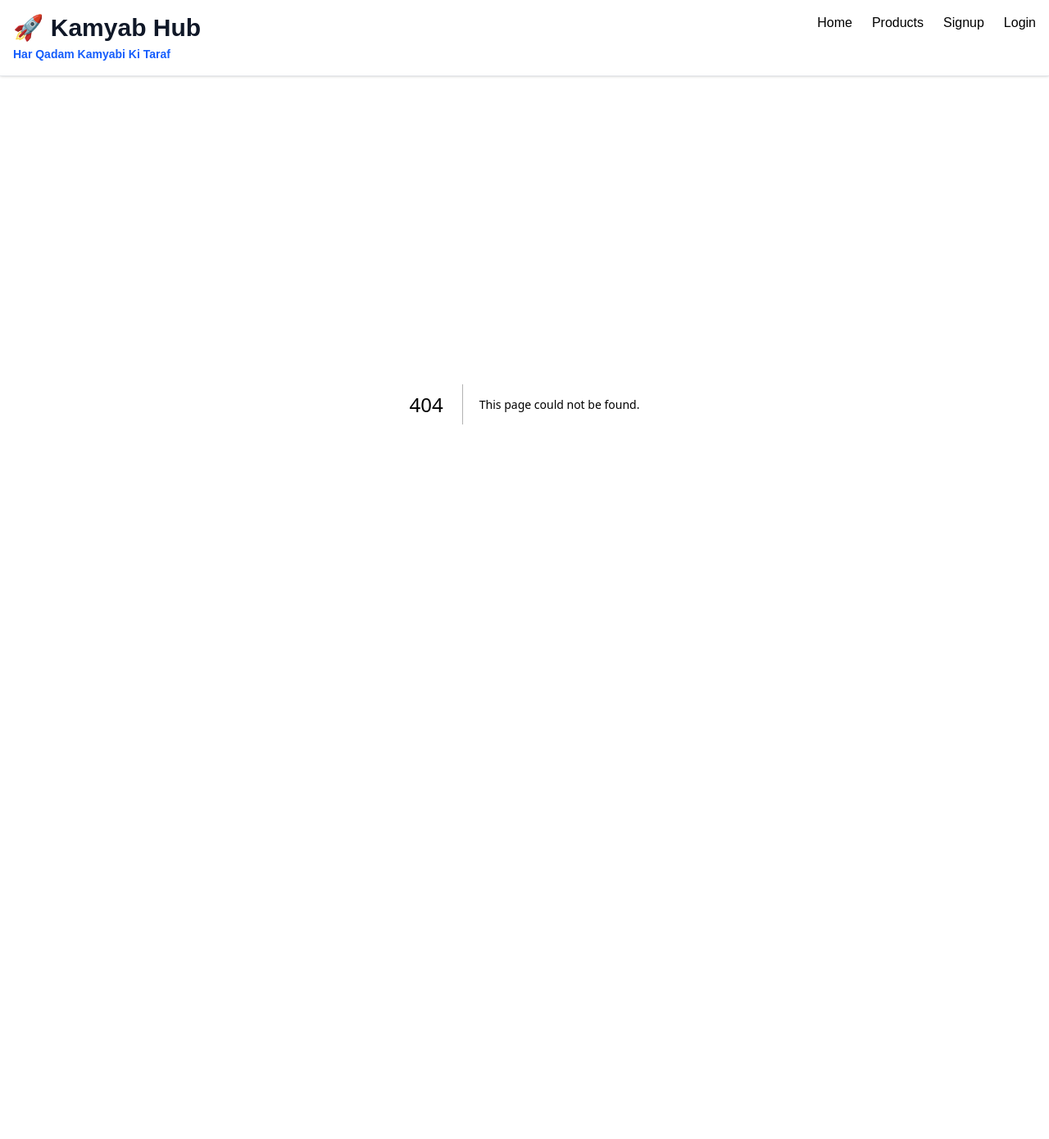
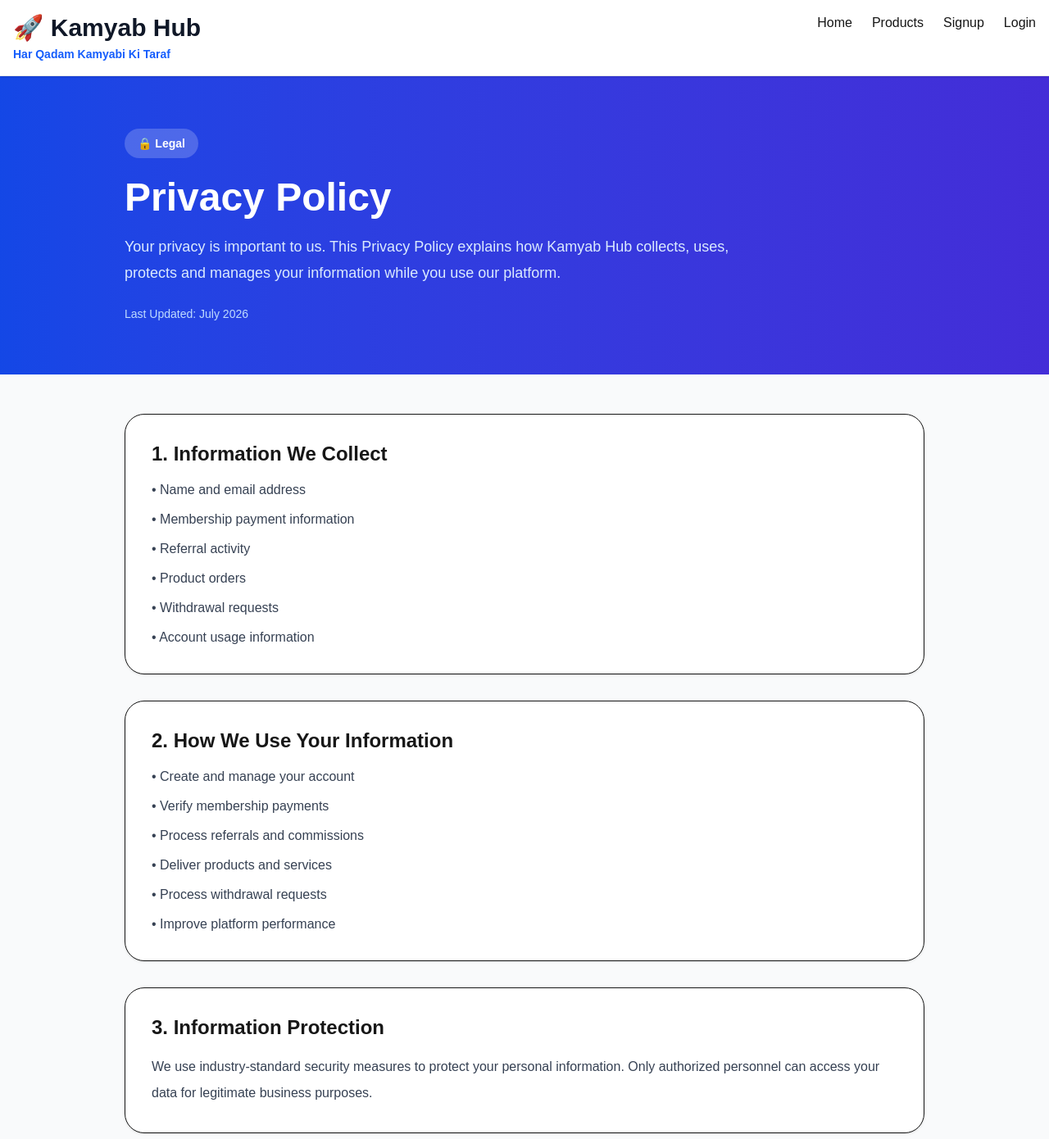
Before and after one commit to invite1earn2/kamyab-hub, a Next.js app: page /privacy-policy in a window 1280 px wide. Before the commit this address had no page. Shown: the top 1390 px of the page at 82% size. Before the commit the page ends 893 px from the top, so only its background shows below. Built offline with nearby package versions, Linux system fonts and the light colour scheme.

Commit message:
Add privacy policy page

```diff
--- /dev/null
+++ b/src/app/privacy-policy/page.js
@@ -0,0 +1,135 @@
+import Link from "next/link";
+
+export const metadata = {
+  title: "Privacy Policy",
+  description:
+    "Read Kamyab Hub's Privacy Policy to understand how we collect, use and protect your personal information.",
+};
+
+export default function PrivacyPolicy() {
+  return (
+    <main className="min-h-screen bg-gray-50">
+
+      {/* Hero */}
+
+      <section className="bg-gradient-to-r from-blue-700 to-indigo-700 text-white">
+
+        <div className="max-w-5xl mx-auto px-6 py-16">
+
+          <span className="inline-flex rounded-full bg-white/20 px-4 py-2 text-sm font-semibold">
+            🔒 Legal
+          </span>
+
+          <h1 className="mt-6 text-4xl md:text-5xl font-black">
+            Privacy Policy
+          </h1>
+
+          <p className="mt-5 max-w-3xl text-lg text-blue-100 leading-8">
+            Your privacy is important to us. This Privacy Policy explains how
+            Kamyab Hub collects, uses, protects and manages your information
+            while you use our platform.
+          </p>
+
+          <p className="mt-6 text-blue-200 text-sm">
+            Last Updated: July 2026
+          </p>
+
+        </div>
+
+      </section>
+
+      {/* Content */}
+
+      <section className="max-w-5xl mx-auto px-6 py-12 space-y-8">
+
+        <div className="rounded-3xl bg-white border p-8 shadow-sm">
+          <h2 className="text-2xl font-bold mb-4">
+            1. Information We Collect
+          </h2>
+
+          <ul className="space-y-3 text-gray-700">
+            <li>• Name and email address</li>
+            <li>• Membership payment information</li>
+            <li>• Referral activity</li>
+            <li>• Product orders</li>
+            <li>• Withdrawal requests</li>
+            <li>• Account usage information</li>
+          </ul>
+        </div>
+
+        <div className="rounded-3xl bg-white border p-8 shadow-sm">
+          <h2 className="text-2xl font-bold mb-4">
+            2. How We Use Your Information
+          </h2>
+
+          <ul className="space-y-3 text-gray-700">
+            <li>• Create and manage your account</li>
+            <li>• Verify membership payments</li>
+            <li>• Process referrals and commissions</li>
+            <li>• Deliver products and services</li>
+            <li>• Process withdrawal requests</li>
+            <li>• Improve platform performance</li>
+          </ul>
+        </div>
+
+        <div className="rounded-3xl bg-white border p-8 shadow-sm">
+          <h2 className="text-2xl font-bold mb-4">
+            3. Information Protection
+          </h2>
+
+          <p className="text-gray-700 leading-8">
+            We use industry-standard security measures to protect your personal
+            information. Only authorized personnel can access your data for
+            legitimate business purposes.
+          </p>
+        </div>
+
+        <div className="rounded-3xl bg-white border p-8 shadow-sm">
+          <h2 className="text-2xl font-bold mb-4">
+            4. Information Sharing
+          </h2>
+
+          <p className="text-gray-700 leading-8">
+            Kamyab Hub does not sell your personal information. Information may
+            only be shared when required for payment processing, product
+            delivery or to comply with applicable laws.
+          </p>
+        </div>
+
+        <div className="rounded-3xl bg-white border p-8 shadow-sm">
+          <h2 className="text-2xl font-bold mb-4">
+            5. Your Rights
+          </h2>
+
+          <ul className="space-y-3 text-gray-700">
+            <li>• Update your account information</li>
+            <li>• Request account closure</li>
+            <li>• Contact our support team</li>
+          </ul>
+        </div>
+
+        <div className="rounded-3xl bg-blue-50 border border-blue-200 p-8">
+
+          <h2 className="text-2xl font-bold text-blue-700 mb-4">
+            Contact Us
+          </h2>
+
+          <p className="text-gray-700 leading-8">
+            If you have any questions regarding this Privacy Policy, please
+            contact the Kamyab Hub support team.
+          </p>
+
+          <Link
+            href="/contact"
+            className="inline-block mt-6 rounded-xl bg-blue-600 px-6 py-3 font-semibold text-white hover:bg-blue-700 transition"
+          >
+            Contact Support
+          </Link>
+
+        </div>
+
+      </section>
+
+    </main>
+  );
+}
```
